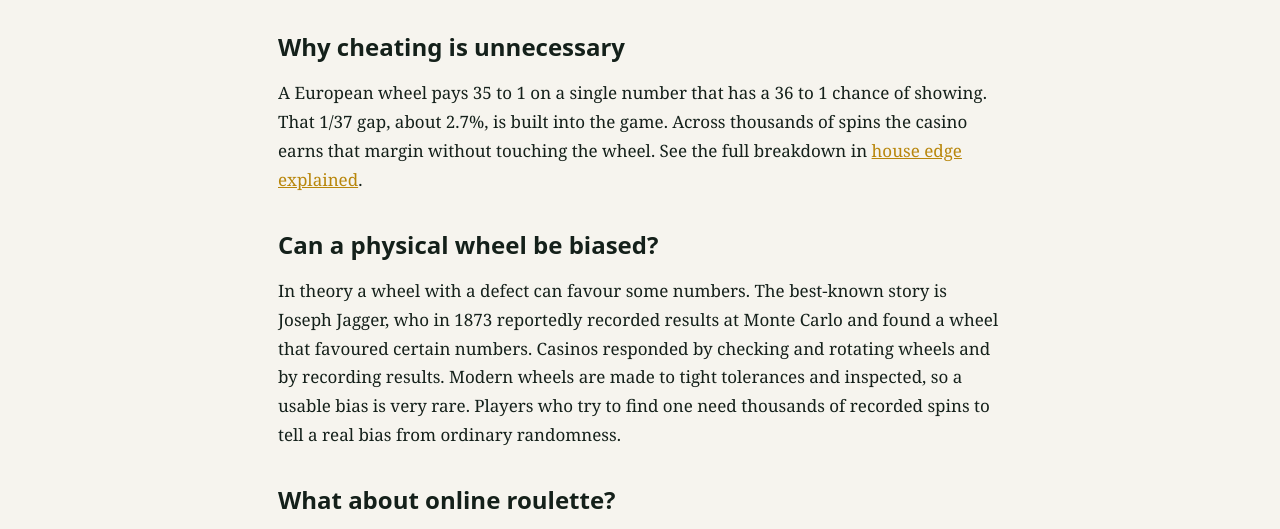
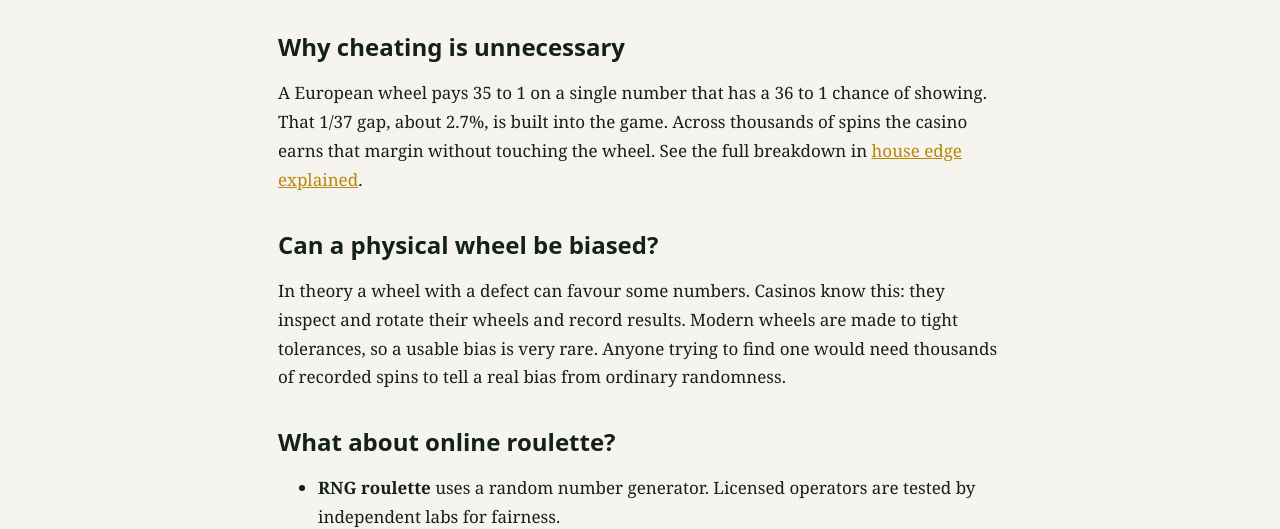
Before and after one commit to Monda31/thegamblecode, a plain HTML site: page is-roulette-rigged.html in a window 1280 px wide. Shown: the part 231-760 px from the top of the page. Drawn offline with Linux system fonts and the light colour scheme.

Commit message:
Remove unverified Jagger anecdote
Co-Authored-By: Claude Sonnet 5.5 <noreply@anthropic.com>

```diff
--- a/is-roulette-rigged.html
+++ b/is-roulette-rigged.html
@@ -13,7 +13,7 @@
 <h2>Why cheating is unnecessary</h2>
 <p>A European wheel pays 35 to 1 on a single number that has a 36 to 1 chance of showing. That 1/37 gap, about 2.7%, is built into the game. Across thousands of spins the casino earns that margin without touching the wheel. See the full breakdown in <a href="roulette-house-edge.html">house edge explained</a>.</p>
 <h2>Can a physical wheel be biased?</h2>
-<p>In theory a wheel with a defect can favour some numbers. The best-known story is Joseph Jagger, who in 1873 reportedly recorded results at Monte Carlo and found a wheel that favoured certain numbers. Casinos responded by checking and rotating wheels and by recording results. Modern wheels are made to tight tolerances and inspected, so a usable bias is very rare. Players who try to find one need thousands of recorded spins to tell a real bias from ordinary randomness.</p>
+<p>In theory a wheel with a defect can favour some numbers. Casinos know this: they inspect and rotate their wheels and record results. Modern wheels are made to tight tolerances, so a usable bias is very rare. Anyone trying to find one would need thousands of recorded spins to tell a real bias from ordinary randomness.</p>
 <h2>What about online roulette?</h2>
 <ul><li><b>RNG roulette</b> uses a random number generator. Licensed operators are tested by independent labs for fairness.</li><li><b>Live dealer roulette</b> uses a real wheel streamed from a studio.</li><li><b>Unlicensed sites</b> are a real risk: nobody can check the game, and withdrawals may be blocked. Stick to licensed operators in your country.</li></ul>
 <h2>Why it feels rigged</h2>
```
